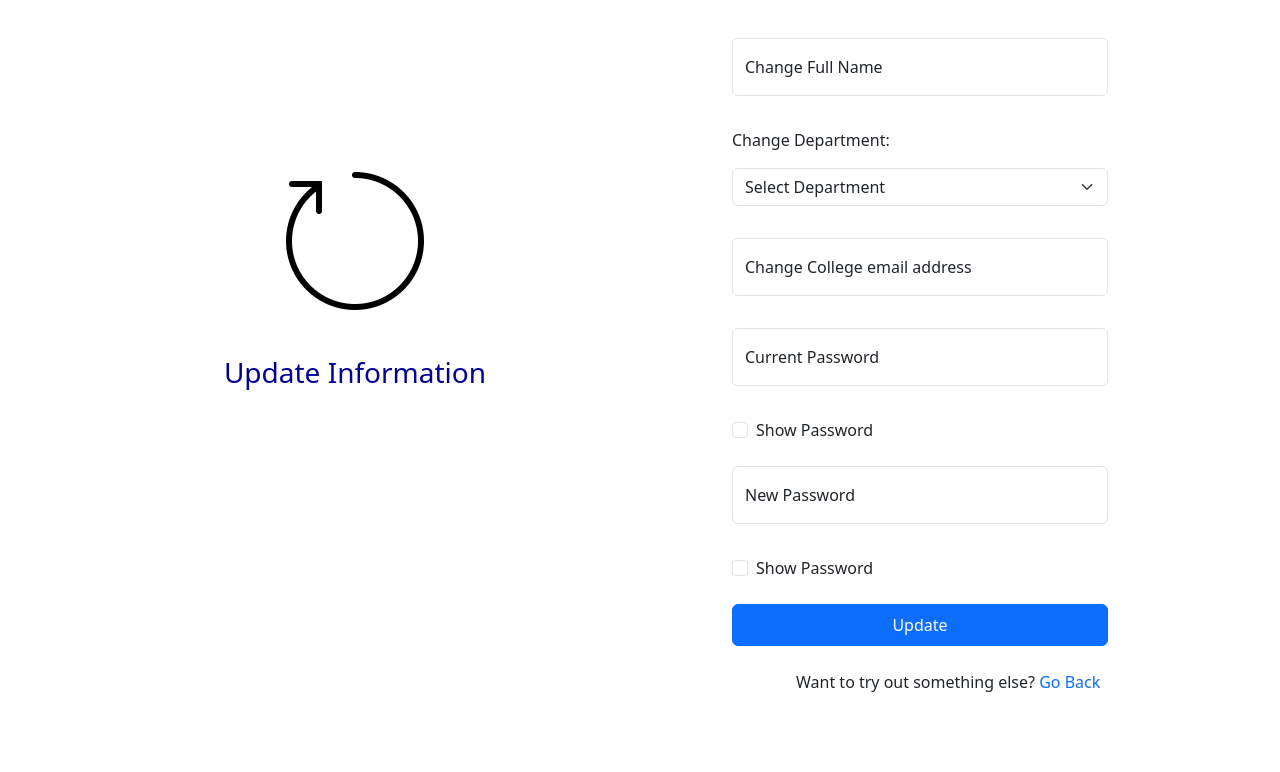
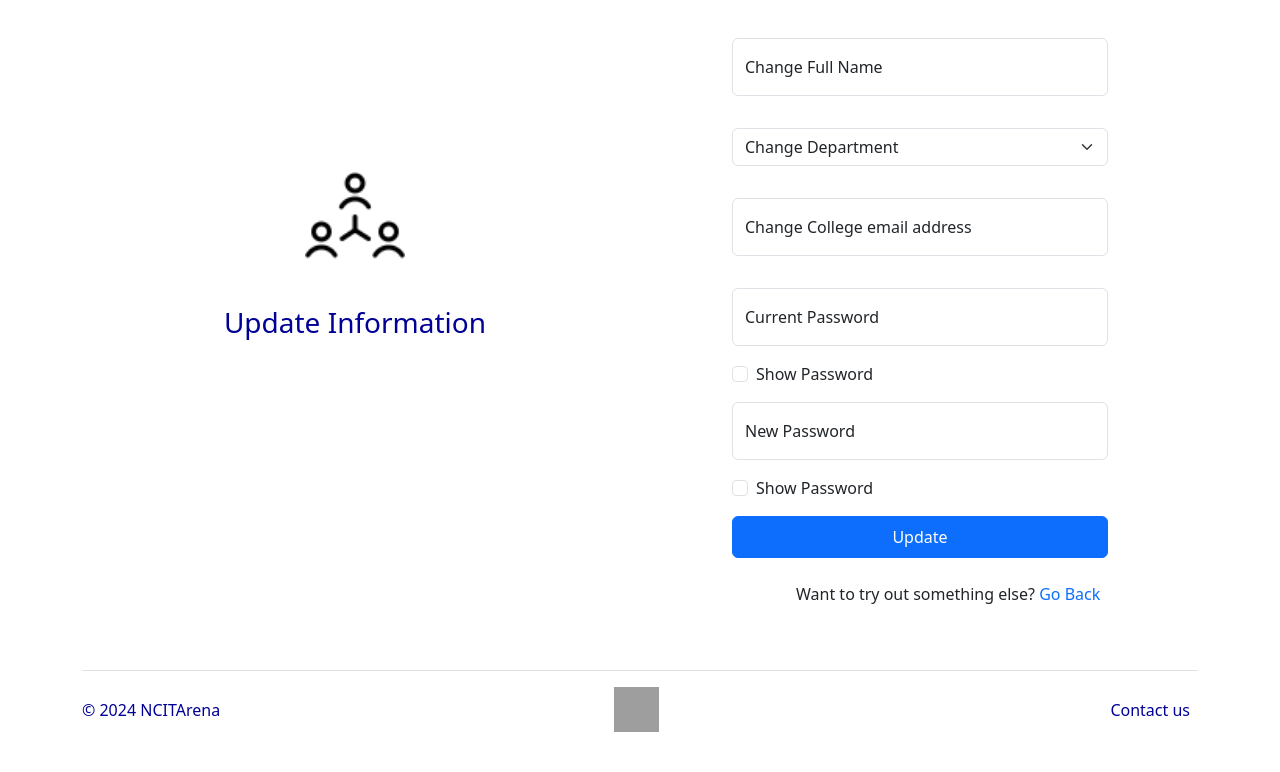
Before and after one commit to mrpravin21/NCIT_Project, a PHP site: page /update.php in a window 1280 px wide. Shown: the part 74-846 px from the top of the page. Before the commit the page ends 766 px from the top, so only its background shows below. Run offline with PHP 8.4, Linux system fonts and the light colour scheme; the visitor is signed in with stand-in values (Sample User, id 1); data that the repository does not hold is empty; grey boxes are pictures that could not be loaded.

Commit message:
update images and margin

```diff
--- a/admin_delete.php
+++ b/admin_delete.php
@@ -98,7 +98,7 @@ $usersqueryresult = mysqli_query($conn, $usersquery);
         display: flex;
         justify-content: center;
         align-items: center;
-        height: 65vh;
+        height: 82vh;
         zoom: 120%;
     }
     .del-but-siz {
--- a/admin_signin.php
+++ b/admin_signin.php
@@ -47,6 +47,11 @@ ob_end_flush();
     integrity="sha384-aFq/bzH65dt+w6FI2ooMVUpc+21e0SRygnTpmBvdBgSdnuTN7QbdgL+OapgHtvPp" crossorigin="anonymous">
   <link type="image/png" sizes="32x32" rel="icon" href="./assets/images/dark_fav.png">
   <link rel="stylesheet" href="./style.css">
+  <style>
+    .sign-in-page {
+      height: 62vh;
+    }
+  </style>
 </head>
 
 <body>
--- a/create_poll.php
+++ b/create_poll.php
@@ -23,6 +23,11 @@ if ($user_result) {
     integrity="sha384-aFq/bzH65dt+w6FI2ooMVUpc+21e0SRygnTpmBvdBgSdnuTN7QbdgL+OapgHtvPp" crossorigin="anonymous">
   <link type="image/png" sizes="32x32" rel="icon" href="./assets/images/dark_fav.png">
   <link rel="stylesheet" href="./style.css">
+  <style>
+    .sign-in-page {
+      height: 62vh;
+    }
+  </style>
 </head>
 
 <body>
--- a/update.php
+++ b/update.php
@@ -69,6 +69,12 @@ if ($user_result) {
     integrity="sha384-aFq/bzH65dt+w6FI2ooMVUpc+21e0SRygnTpmBvdBgSdnuTN7QbdgL+OapgHtvPp" crossorigin="anonymous">
   <link type="image/png" sizes="32x32" rel="icon" href="./assets/images/dark_fav.png">
   <link rel="stylesheet" href="./style.css">
+  <style>
+    .show-pass {
+      margin-top: 0;
+      margin-bottom: 1rem;
+    }
+  </style>
 </head>
 
 <body>
@@ -107,7 +113,7 @@ if ($user_result) {
         <main class="form-signin w-100 m-auto form-page">
             <div class="row">
                 <div class="col-md-6 image-style">
-                    <img src="./assets/images/update-logo.png" class="mb-4" alt="" height="150" width="150" id="img-logo">
+                    <img src="./assets/images/group.png" class="mb-4" alt="" height="100" width="100" id="img-logo">
                     <h1 class="h3 mb-3 fw-normal mt-3" id="head-logo"><span class="main-text1" style="color: rgb(0, 0, 150)">Update Information</span></h1>
                 </div>
                 <div class="col-md-6 form-contain">
@@ -119,9 +125,8 @@ if ($user_result) {
 
 
                         <div>
-                          <label for="department">Change Department:</label>
                           <select id="department" name="department" class="form-control form-select department-style">
-                          <option selected>Select Department</option>
+                          <option selected>Change Department</option>
                             <option value="IT" <?php if ($user_data['department'] == 'IT') echo 'selected'; ?>>IT</option>
                             <option value="Software" <?php if ($user_data['department'] == 'Software') echo 'selected'; ?>>Software</option>
                             <option value="Civil" <?php if ($user_data['department'] == 'Civil') echo 'selected'; ?>>Civil</option>
@@ -137,18 +142,18 @@ if ($user_result) {
                         </div>
 
                         <div class="form-floating">
-                            <input type="password" class="form-control" id="current_pass" name="current_pass" placeholder="Current Password" required>
+                            <input type="password" class="form-control show-pass" id="current_pass" name="current_pass" placeholder="Current Password" required>
                             <label for="current_pass">Current Password</label>
-                            <div class="form-check text-start mb-4">
+                            <div class="form-check text-start mb-3">
                                 <input class="form-check-input" type="checkbox" id="showcurrentPassword">
                                 <label class="form-check-label" for="showcurrentPassword">Show Password</label>
                             </div>
                         </div>
 
                         <div class="form-floating">
-                            <input type="password" class="form-control" id="user_pass" name="user_pass" placeholder="Password" required>
+                            <input type="password" class="form-control show-pass" id="user_pass" name="user_pass" placeholder="Password" required>
                             <label for="user_pass">New Password</label>
-                            <div class="form-check text-start mb-4">
+                            <div class="form-check text-start mb-3">
                                 <input class="form-check-input" type="checkbox" id="showPassword">
                                 <label class="form-check-label" for="showPassword">Show Password</label>
                             </div>
@@ -160,6 +165,20 @@ if ($user_result) {
             </div>
         </main>
     </div>
+
+    <div class="container foot-div mt-5">
+                <footer class="d-flex flex-wrap justify-content-between align-items-center py-3 my-4 border-top">
+                    <p class="col-md-4 mb-0 text-body-secondary"><span class="main-text1" style="color: rgb(0, 0, 150)">© 2024 NCITArena</span></p>
+
+
+                    <a href="https://ncit.edu.np" target="_blank"> <img src="https://upload.wikimedia.org/wikipedia/commons/c/cc/NCIT_LOGO.jpg" height="45" width="45" class="bi me-2"></a>
+
+                    <ul class="nav col-md-4 justify-content-end">
+                    <li class="nav-item"><a href="https://ncit.edu.np" target="_blank" class="nav-link px-2 text-body-secondary"><span class="main-text1" style="color: rgb(0, 0, 150)">Contact us</span></a></li>
+
+                    </ul>
+                </footer>
+            </div>
 
     <script src="https://cdn.jsdelivr.net/npm/bootstrap@5.3.2/dist/js/bootstrap.bundle.min.js" integrity="sha384-C6RzsynM9kWDrMNeT87bh95OGNyZPhcTNXj1NW7RuBCsyN/o0jlpcV8Qyq46cDfL" crossorigin="anonymous"></script>
     <script>
```
Also changed, not shown: home.php (+11 -16 lines), signin.php (+6 -1 lines), signup.php (+17 -2 lines), view_results.php (+3 -5 lines), assets/images/group.png (added), images/2022-07-18 09.32.32.jpg (added).
